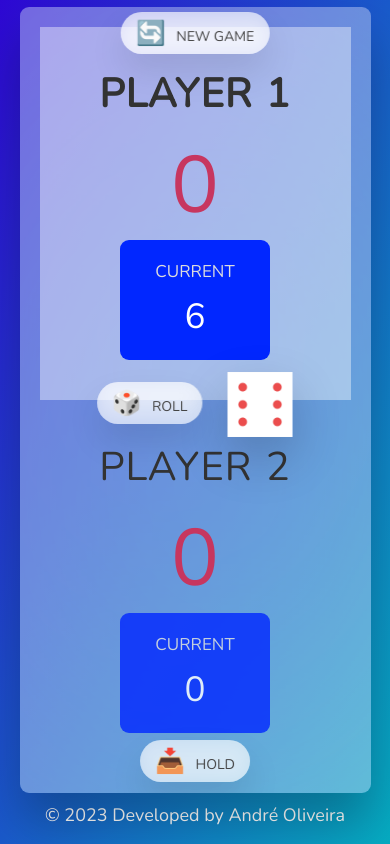
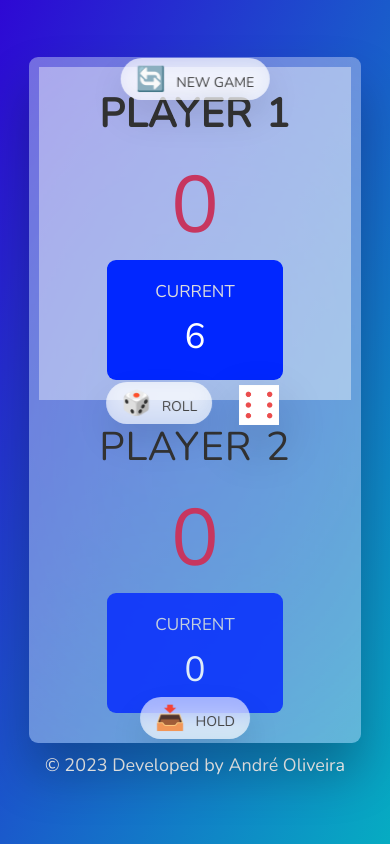
Before and after one commit to it0na72/pig-game, a plain HTML site: page index.html in a window 390 px wide. Both pictures are taken after a click on the button "🎲 ROLL". Drawn offline with nearby package versions, Linux system fonts and the light colour scheme.

Commit message:
media queries

```diff
--- a/style.css
+++ b/style.css
@@ -191,28 +191,28 @@ body {
 /* Mobile Devices */
 @media only screen and (max-width: 600px) {
   body {
-    font-size: 55%; /* Adjust the font size for smaller screens */
+    font-size: auto; /* Adjust the font size for smaller screens */
   }
 
   main {
-    width: 90%; /* Adjust the width of the game container for smaller screens */
+    width: 85%; /* Adjust the width of the game container for smaller screens */
     height: auto; /* Allow the container to adjust its height based on content */
     flex-direction: column; /* Stack the player sections and buttons vertically */
-    padding: 2rem; /* Add some padding to the container */
+    padding: 1rem; /* Add some padding to the container */
   }
 
   .player {
-    padding: 4rem; /* Reduce the padding for player sections on smaller screens */
+    padding: 2rem; /* Reduce the padding for player sections on smaller screens */
   }
 
   .dice {
-    height: 6.5rem; /* Reduce the size of the dice image for smaller screens */
-    top: 36.5rem; /* Adjust the positioning of the dice image */
-    left: 24rem;
+    height: 4rem; /* Reduce the size of the dice image for smaller screens */
+    top: 32.8rem; /* Adjust the positioning of the dice image */
+    left: 23rem;
   }
 
   .btn--new {
-    top: 0.5rem;
+    top: 0.1rem;
   }
   .btn {
     font-size: 1.4rem; /* Adjust the font size of buttons for smaller screens */
@@ -220,12 +220,12 @@ body {
   }
 
   .btn--roll {
-    top: 37.5rem; /* Adjust the positioning of the "Roll dice" button */
+    top: 32.5rem; /* Adjust the positioning of the "Roll dice" button */
     left: 13rem;
   }
 
   .btn--hold {
-    top: 73.3rem; /* Adjust the positioning of the "Hold" button */
+    top: 64rem; /* Adjust the positioning of the "Hold" button */
   }
 }
 
```
